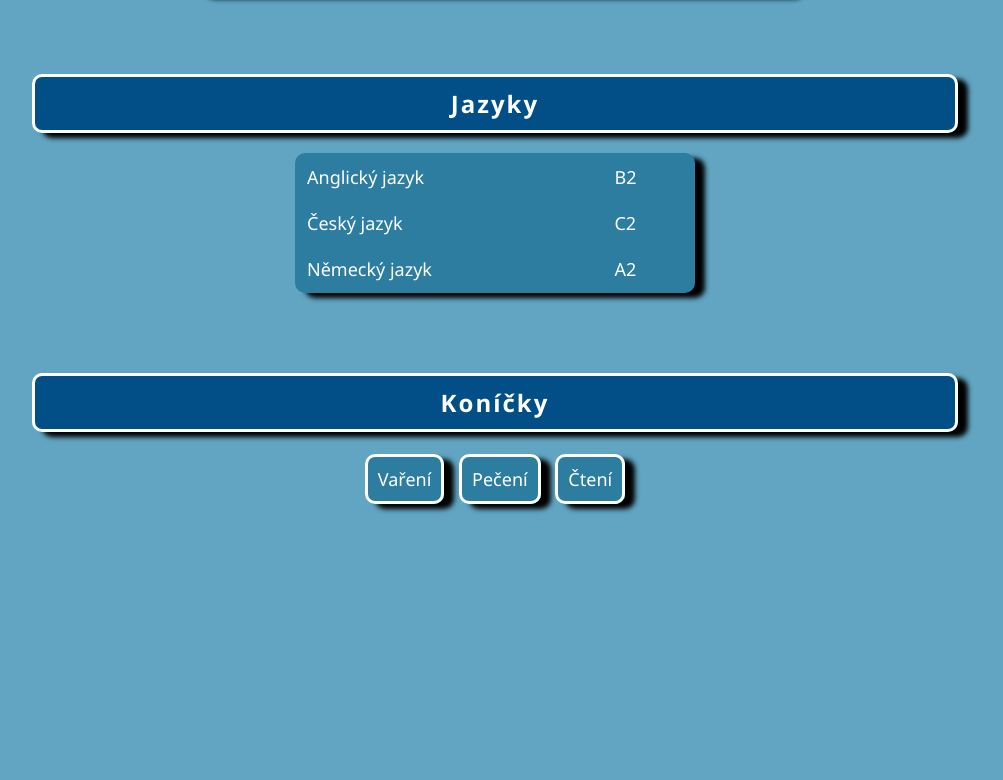
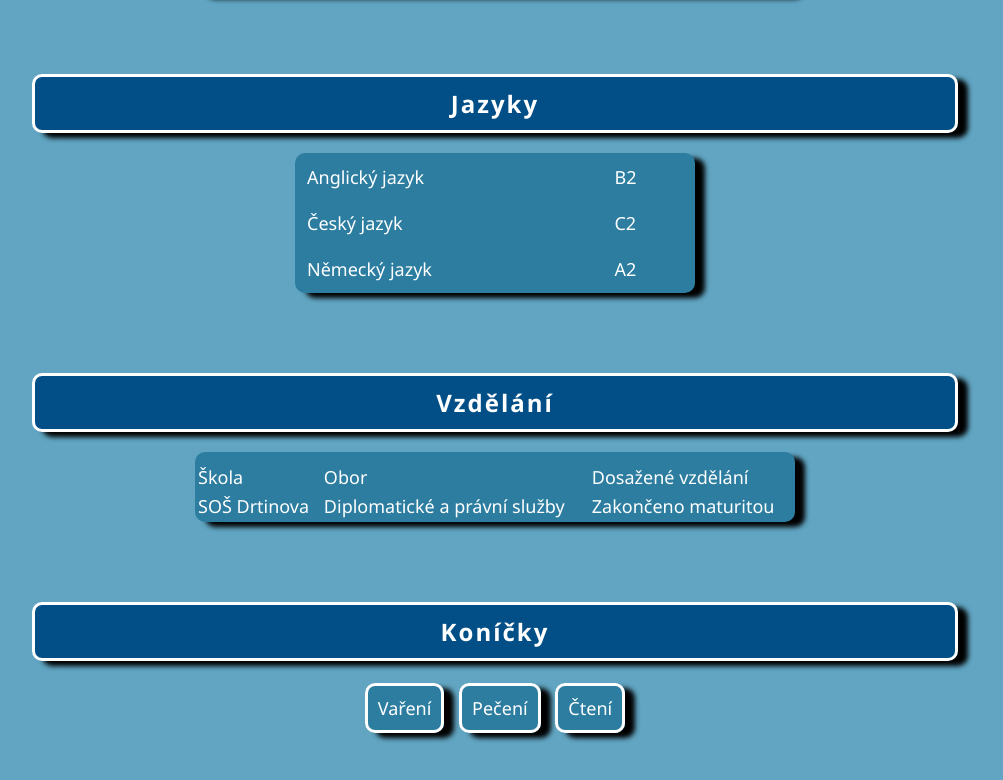
Before and after one commit to laurisimo/CVLaurisimo, a plain HTML site: page Ukol 1 - CV/index.html in a window 1280 px wide. Shown: the part 1098-1878 px from the top of the page, without its empty margins (145-1148 px from the left). Before the commit the page ends 1697 px from the top, so only its background shows below. Drawn offline with Linux system fonts and the light colour scheme.

Commit message:
Update index.html

```diff
--- a/Ukol 1 - CV/index.html
+++ b/Ukol 1 - CV/index.html
@@ -93,20 +93,39 @@
     </div>
     <div class="parent-div">
       <table class="Table2">
-        <tr class="d">
+        <tr>
           <td>Anglický jazyk</td>
           <td>B2</td>
         </tr>
-        <tr class="e">
+        <tr>
           <td>Český jazyk</td>
           <td>C2</td>
         </tr>
-        <tr class="f">
+        <tr>
           <td>Německý jazyk</td>
           <td>A2</td>
         </tr>
       </table>
     </div>
+
+    <div class="parent-div">
+      <div class="o-mne">Vzdělání</div>
+    </div>
+    <div class="parent-div">
+      <table class="Table3">
+        <tr class="Vzdelani">
+          <td>Škola</td>
+          <td>Obor</td>
+          <td>Dosažené vzdělání</td>
+        </tr>
+        <tr>
+          <td>SOŠ Drtinova</td>
+          <td>Diplomatické a právní služby</td>
+          <td>Zakončeno maturitou</td>
+        </tr>
+      </table>
+    </div>
+
     <div class="parent-div">
       <div class="o-mne">Koníčky</div>
     </div>
```
